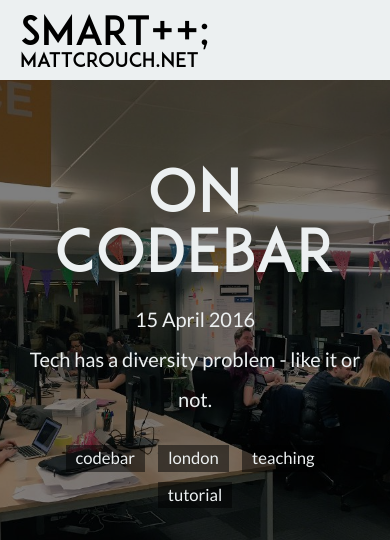
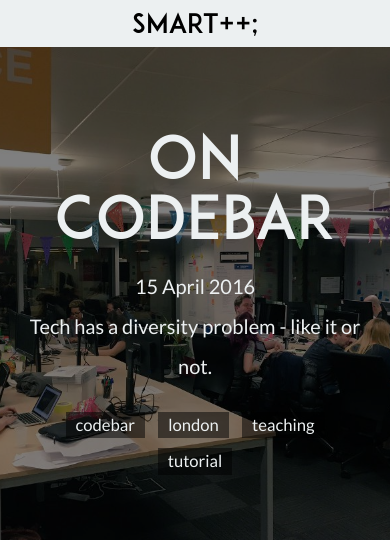
Before and after one commit to MattCrouch/blog, a Jekyll site: the page built from index.html, in a window 390 px wide. Shown: the top 540 px of the page. Built offline with Jekyll 4.4.1, drawn with Linux system fonts in a browser that asks for light colours; the list of posts is cut into pages by our own code; grey boxes are pictures that could not be loaded.

Commit message:
Responsive adjustments

```diff
--- a/_includes/footer.html
+++ b/_includes/footer.html
@@ -1,4 +1,4 @@
-\<footer>
+<footer>
 	<ul>
 		<li><a href="http://www.mattcrouch.net/" title="Main Website">MattCrouch.net</a></li>
 		<li><a href="https://twitter.com/stupler" title="Twitter - @stupler">Twitter</a></li>
@@ -7,4 +7,3 @@
 </footer>
 
 <script type="text/javascript" src="{{ "/js/modernizr-custom.js" | prepend: site.baseurl }}"></script>
-<script type="text/javascript" src="{{ "/js/magic.js" | prepend: site.baseurl }}"></script>
--- a/_includes/nav.html
+++ b/_includes/nav.html
@@ -3,7 +3,7 @@
 		<li class="title">
 			<a href="{{ site.baseurl }}/">{{ site.title }}</a>
 		</li>
-		<li>
+		<li class="home">
 			<a href="http://www.mattcrouch.net">MattCrouch.net</a>
 		</li>
 	</ul>
--- a/_sass/_elements.scss
+++ b/_sass/_elements.scss
@@ -102,7 +102,7 @@
 	padding: 1em;
 }
 
-@media (max-width: 600px) {
+@media (max-width: 800px) {
 	h1 {
 		font-size: 3rem;
 	}
--- a/_sass/_nav.scss
+++ b/_sass/_nav.scss
@@ -19,12 +19,38 @@
 	.title {
 		font-size: $nav-header-font-size;
 	}
+
+	@media (max-width: 450px) {
+		.title {
+			font-size: $nav-header-font-size / 1.5;
+		}
+
+		.home {
+			display: none;
+		}
+	}
 }
 
-html.flexbox nav ul {
+html nav ul {
 	display: flex;
 
 	flex-wrap: wrap;
     justify-content: space-between;
     align-items: center;
+
+    @media (max-width: 450px) {
+    	justify-content: center;
+    }
 }
+
+html.no-flexbox nav ul {
+	.title {
+		float: left;
+	}
+
+	.home {
+		float: right;
+	}
+
+	overflow: hidden;
+}
--- a/_sass/_standard.scss
+++ b/_sass/_standard.scss
@@ -44,6 +44,10 @@
 			text-decoration: underline;
 		}
 	}
+
+	@media (max-width: 800px) {
+		width: 100%;
+	}
 }
 
 html.no-flexbox .standard {
@@ -59,5 +63,4 @@
     flex-wrap: wrap;
     // justify-content: space-between;
     align-items: stretch;
-
 }
--- a/_sass/_variables.scss
+++ b/_sass/_variables.scss
@@ -41,21 +41,3 @@
 
 $header-font: "AdamCG Pro", "Helvetica", "Arial", sans-serif;
 $base-font: "Lato", "Helvetica", "Arial", sans-serif;
-
-$breakpoint-large: 900px;
-$breakpoint-medium: 750px;
-$breakpoint-small: 550px;
-
-$base-size-large: 18px;
-
-$header-font-size-medium: 2.5rem;
-$header-secondary-font-size-medium: $header-font-size-medium / 2;
-$header-border-size-medium: $header-font-size-medium / 3;
-$header-padding-medium: 2 * $header-font-size-medium;
-$header-height-medium: (2 * $header-padding-medium) + $header-font-size-medium;
-
-$header-font-size-small: 1.5rem;
-$header-secondary-font-size-small: $header-font-size-small / 2;
-$header-border-size-small: $header-font-size-small / 3;
-$header-padding-small: 1.5 * $header-font-size-small;
-$header-height-small: (2 * $header-padding-small) + $header-font-size-small;
```
